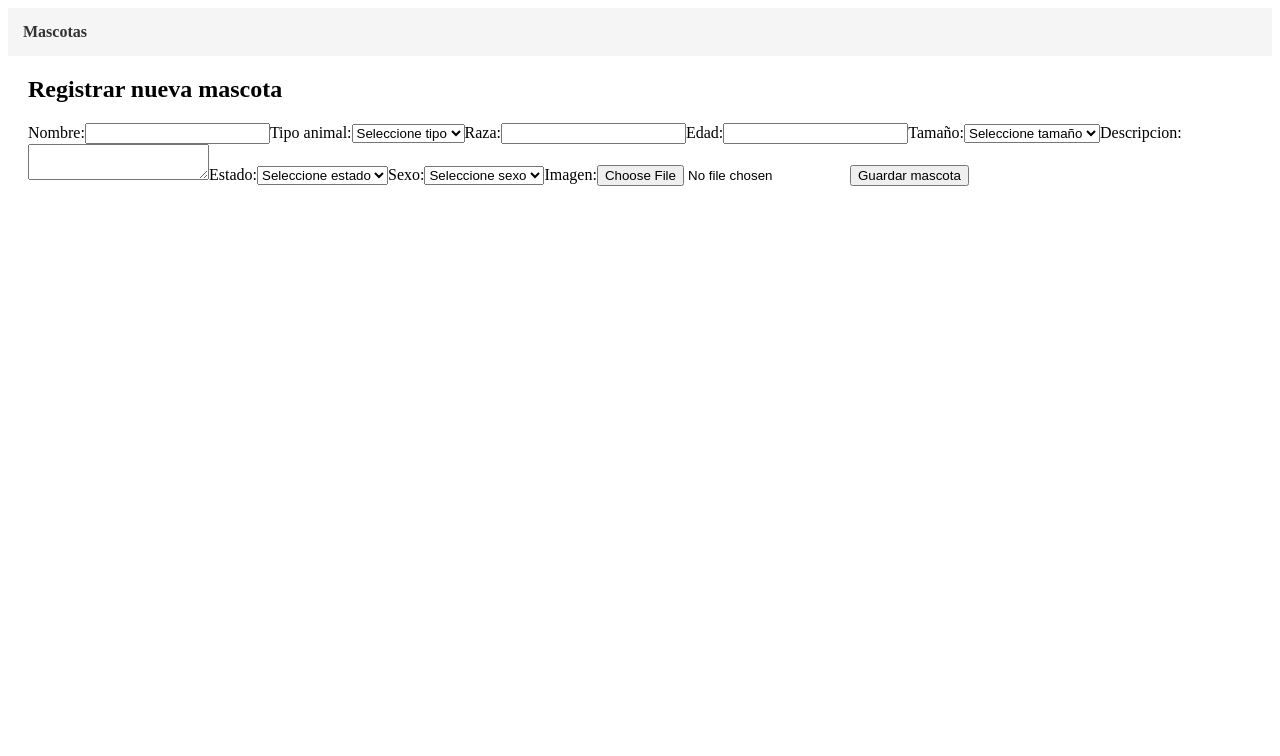
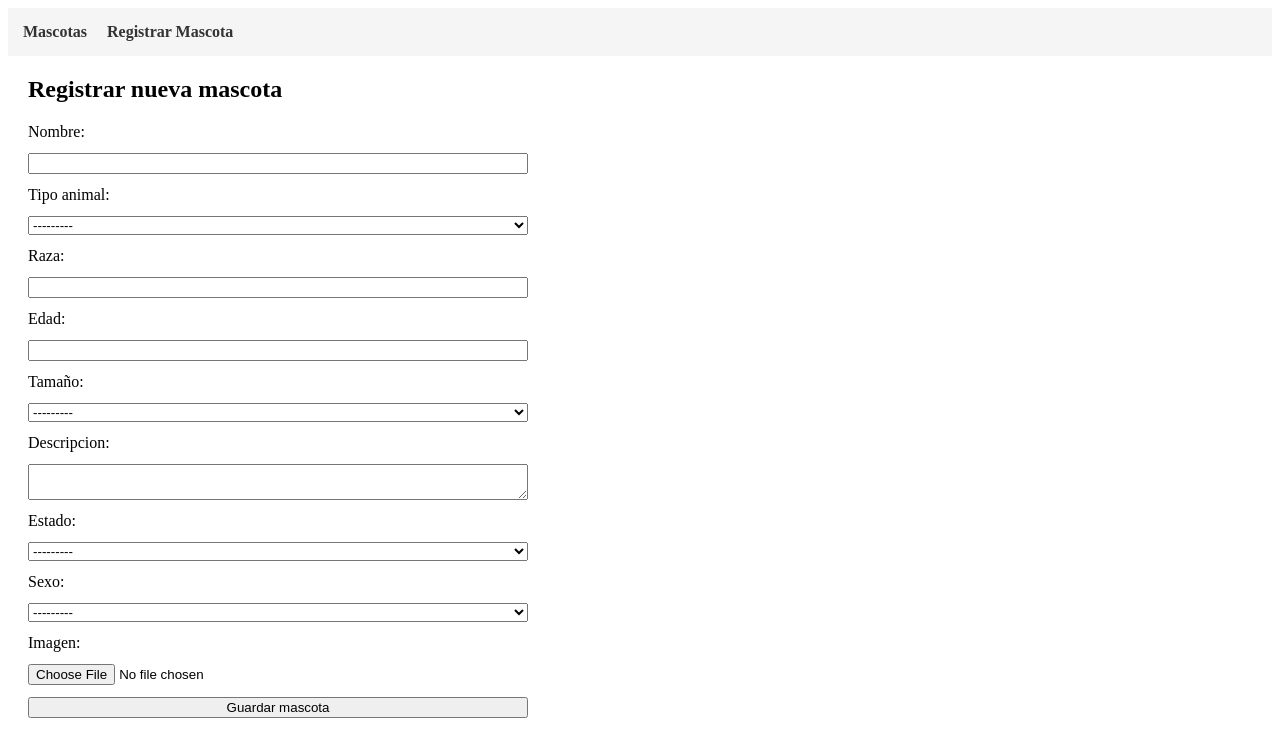
Before and after one commit to naniidifee/mascotas-react, a React (Vite) app: page /mascotas/nueva in a window 1280 px wide. Shown: the top 756 px of the page. Built offline with nearby package versions, Linux system fonts and the light colour scheme.

Commit message:
post y manejo de errores avance parte2

```diff
--- a/src/App.jsx
+++ b/src/App.jsx
@@ -2,13 +2,18 @@ import { BrowserRouter as Router, Routes, Route, NavLink } from 'react-router-do
 import MascotasPage from './pages/MascotasPage';
 import MascotaDetalle from './components/mascotas/MascotasDetalle';
 import CrearMascota from './components/mascotas/CrearMascota';
+
 function App() {
   return (
     <>
       <Router>
         <nav style={{ padding: '15px', backgroundColor: '#f5f5f5', marginBottom: '20px' }}>
-          <NavLink to={"mascotas/"} style={{ fontWeight: 'bold', textDecoration: 'none', color: '#333' }}>
+          <NavLink to={"/mascotas/"} style={{ fontWeight: 'bold', textDecoration: 'none', color: '#333' }}>
             Mascotas
+          </NavLink>
+
+          <NavLink to="/mascotas/nueva" style={{fontWeight: 'bold', textDecoration: 'none', color: '#333', marginLeft: '20px'}}>
+            Registrar Mascota
           </NavLink>
         </nav>
 
--- a/src/components/mascotas/CrearMascota.jsx
+++ b/src/components/mascotas/CrearMascota.jsx
@@ -63,27 +63,37 @@ function CrearMascota() {
         console.error("Error al registrar mascota:", error);
 
         if (error.response) {
-            console.log("respuesta del servidor:", error.response.data);
 
-            alert(
-                JSON.stringify(error.response.data)
-            );
+            if (error.response.status === 400) {
+                alert("Datos invalidos");
+            }
+
+            else if (error.response.status === 404) {
+                alert("No se encontro el recurso");
+            }
+            else {
+                alert("Error del servidor");
+            }
+
+            console.log(error.response.data);
         } else {
             alert("No se pudo conectar");
+
         }
+
     }
 };
 
     return (
         <div>
             <h2>Registrar nueva mascota</h2>
-            <form onSubmit={guardarMascota}>
+            <form onSubmit={guardarMascota} style={{ display: 'flex', flexDirection: 'column', gap: '12px', maxWidth: '500px'}}>
                 <label>Nombre:</label>
                 <input type="text" name="nombre" value={mascota.nombre} onChange={manejarCambio}/>
 
                 <label>Tipo animal:</label>
                 <select name="tipo_animal" value={mascota.tipo_animal} onChange={manejarCambio}>
-                    <option value="">Seleccione tipo</option>
+                    <option value="">---------</option>
                     <option value="perro">Perro</option>
                     <option value="gato">Gato</option>
                     <option value="ave">Ave</option>
@@ -96,12 +106,12 @@ function CrearMascota() {
                 <input type="text" name="raza" value={mascota.raza} onChange={manejarCambio}/>
 
                 <label>Edad:</label>
-                <input type="text" name="edad" value={mascota.edad} onChange={manejarCambio}/>
+                <input type="number" name="edad" min="0" value={mascota.edad} onChange={manejarCambio}/>
 
                 <label>Tamaño:</label>
                 <select name="tamano" value={mascota.tamano} onChange={manejarCambio}>
-                    <option value="">Seleccione tamaño</option>
-                    <option value="pequeno">Pequeño</option>
+                    <option value="">---------</option>
+                    <option value="pequeño">Pequeño</option>
                     <option value="mediano">Mediano</option>
                     <option value="grande">Grande</option>
                     <option value="desconocido">Desconocido</option>
@@ -112,16 +122,16 @@ function CrearMascota() {
 
                 <label>Estado:</label>
                 <select name="estado" value={mascota.estado} onChange={manejarCambio}>
-                    <option value="">Seleccione estado</option>
+                    <option value="">---------</option>
                     <option value="perdida">Perdida</option>
                     <option value="encontrada">Encontrada</option>
-                    <option value="adoptada">Adoptada</option>
-                    <option value="En_adopcion">En Adopcion</option>
+                    <option value="adoptada">En adopcion</option>
+                    <option value="en_adopcion">Adoptada</option>
                 </select>
 
                 <label>Sexo:</label>
                 <select name="sexo" value={mascota.sexo} onChange={manejarCambio}>
-                    <option value="">Seleccione sexo</option>
+                    <option value="">---------</option>
                     <option value="macho">Macho</option>
                     <option value="hembra">Hembra</option>
                     <option value="desconocido">Desconocido</option>
```
